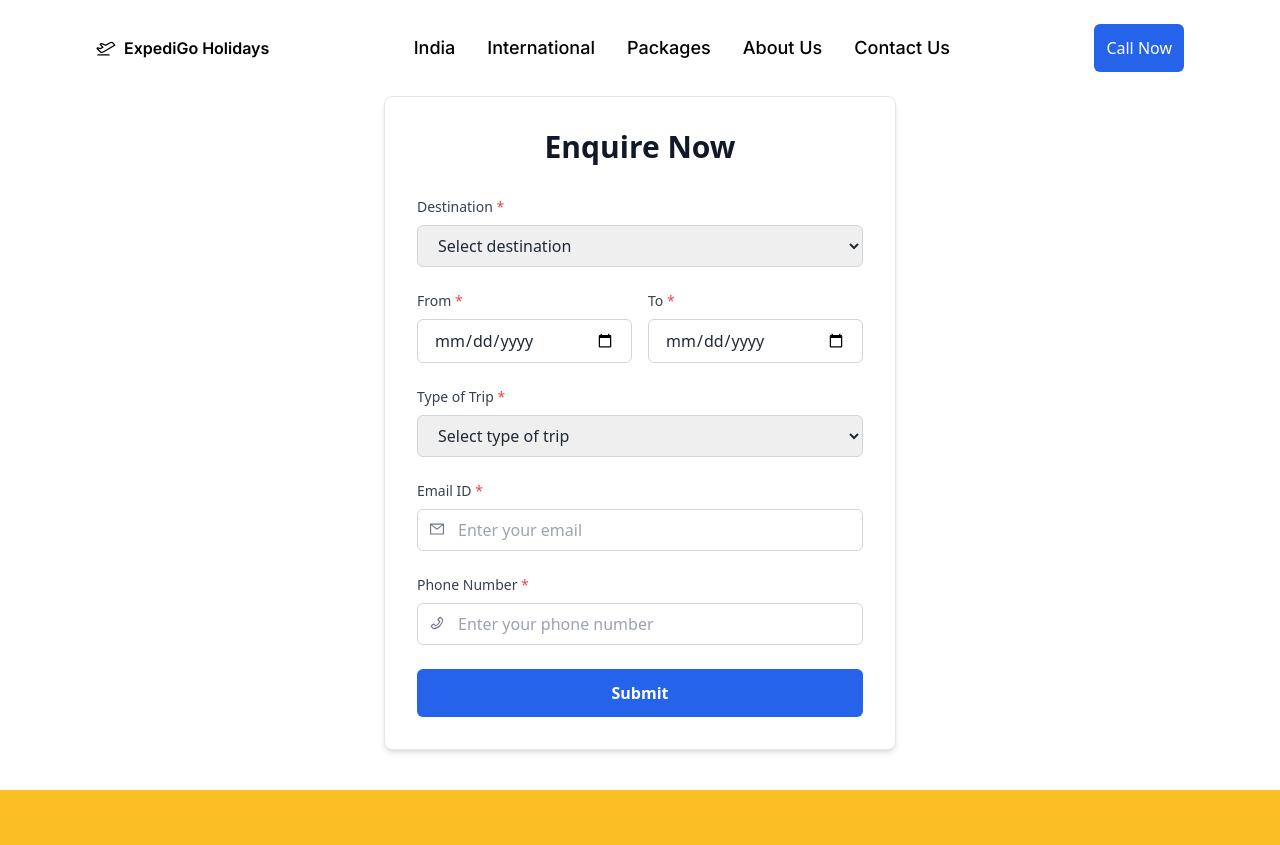
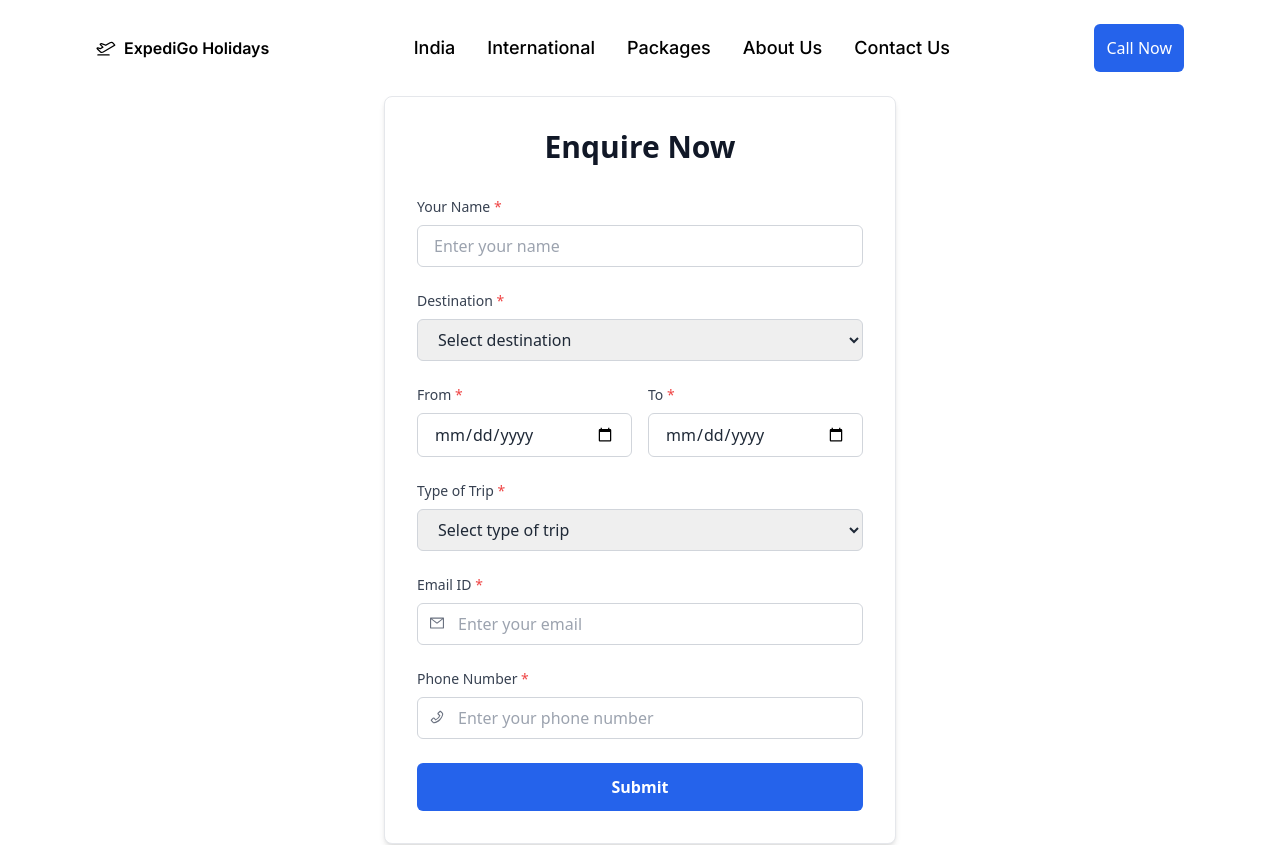
Before and after one commit to mdrayyansarfaraz7/ExpediGo, a React (Vite) app: page /call-now in a window 1280 px wide. Shown: the top 845 px of the page. Built offline with nearby package versions, Linux system fonts and the light colour scheme.

Commit message:
Client name added

```diff
--- a/src/components/CallNow.jsx
+++ b/src/components/CallNow.jsx
@@ -5,6 +5,7 @@ import axios from 'axios';
 
 const CallNow = () => {
   const [formData, setFormData] = useState({
+    name: '', // Add the name field here
     destination: '',
     from: '',
     to: '',
@@ -36,7 +37,9 @@ const CallNow = () => {
       [name]: value,
     }));
   };
+
   const navigate = useNavigate();
+
   const handleSubmit = async (e) => {
     e.preventDefault();
     try {
@@ -46,7 +49,7 @@ const CallNow = () => {
       );
 
       if (response.status === 200) {
-        alert('Thank you for reaching out, your details are submitted successfully!We will contact you shortly!');
+        alert('Thank you for reaching out, your details are submitted successfully! We will contact you shortly!');
         navigate('/');
       } else {
         alert('Failed to submit form. Please try again.');
@@ -61,6 +64,26 @@ const CallNow = () => {
     <div className="max-w-lg mb-10 mx-auto p-8 bg-white rounded-lg shadow-md text-gray-800 border border-gray-200">
       <h1 className="text-3xl font-bold font-montserrat text-center mb-8 text-gray-900">Enquire Now</h1>
       <form className="space-y-6" onSubmit={handleSubmit}>
+        {/* Your Name */}
+        <div>
+          <label
+            htmlFor="name"
+            className="block font-montserrat text-sm font-medium mb-2 text-gray-700"
+          >
+            Your Name <span className="text-red-500">*</span>
+          </label>
+          <input
+            type="text"
+            id="name"
+            name="name"
+            value={formData.name}
+            onChange={handleChange}
+            required
+            placeholder="Enter your name"
+            className="w-full px-4 py-2 border border-gray-300 rounded-md focus:outline-none focus:ring-1 focus:ring-blue-600 focus:border-blue-600"
+          />
+        </div>
+
         {/* Destination */}
         <div>
           <label
```
